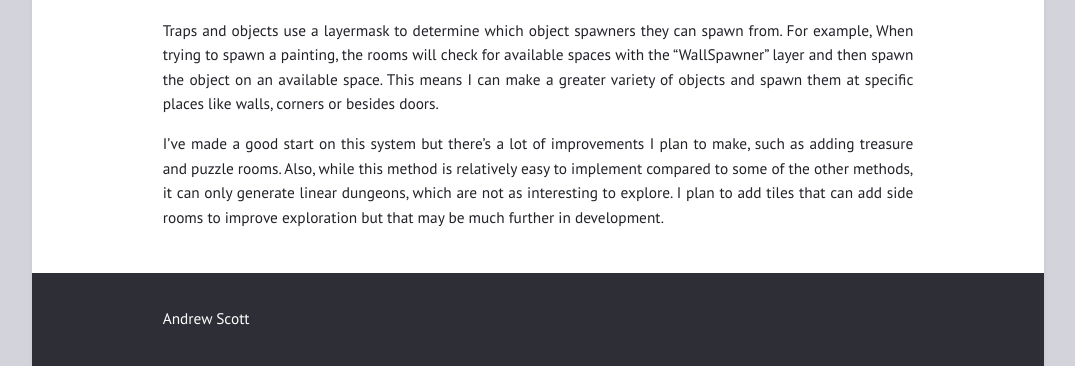
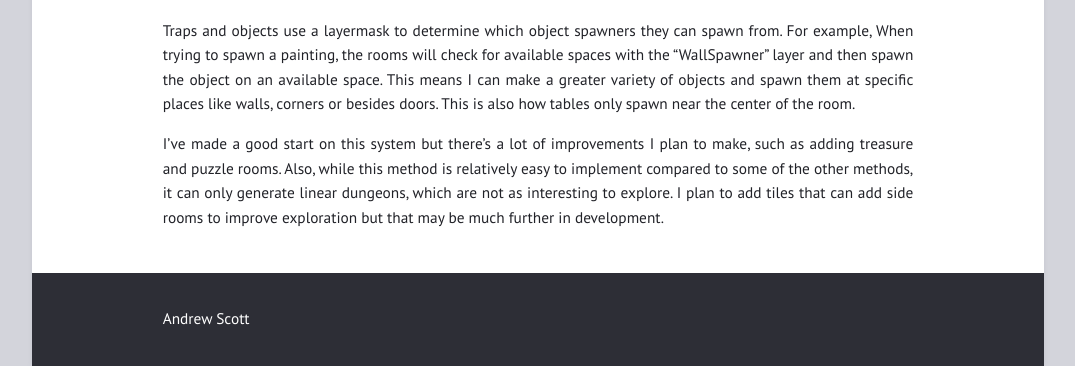
Before and after one commit to andrewscott02/andrewscott02.github.io, a Jekyll site: the page built from _posts/2023-11-03-enfabler3.md, in a window 1280 px wide and 900 px high, scrolled down 1668 px, cut to the strip 534-900 px from the top of the window. Shown: the whole strip, without its empty margins (102-1177 px from the left). Built offline with Jekyll 4.4.1, drawn with Linux system fonts in a browser that asks for light colours.

Commit message:
Update 2023-11-03-enfabler3.md

```diff
--- a/_posts/2023-11-03-enfabler3.md
+++ b/_posts/2023-11-03-enfabler3.md
@@ -22,6 +22,6 @@ Once this basic dungeon data is generated, the generator uses tiles to make the
 
 {% include embed.html url="https://www.youtube.com/embed/ZFHu_gFtzKg?si=1bGWJZGQmYUhxcvl" %}
 
-Traps and objects use a layermask to determine which object spawners they can spawn from. For example, When trying to spawn a painting, the rooms will check for available spaces with the "WallSpawner" layer and then spawn the object on an available space. This means I can make a greater variety of objects and spawn them at specific places like walls, corners or besides doors.
+Traps and objects use a layermask to determine which object spawners they can spawn from. For example, When trying to spawn a painting, the rooms will check for available spaces with the "WallSpawner" layer and then spawn the object on an available space. This means I can make a greater variety of objects and spawn them at specific places like walls, corners or besides doors. This is also how tables only spawn near the center of the room.
 
 I've made a good start on this system but there's a lot of improvements I plan to make, such as adding treasure and puzzle rooms. Also, while this method is relatively easy to implement compared to some of the other methods, it can only generate linear dungeons, which are not as interesting to explore. I plan to add tiles that can add side rooms to improve exploration but that may be much further in development.
```
